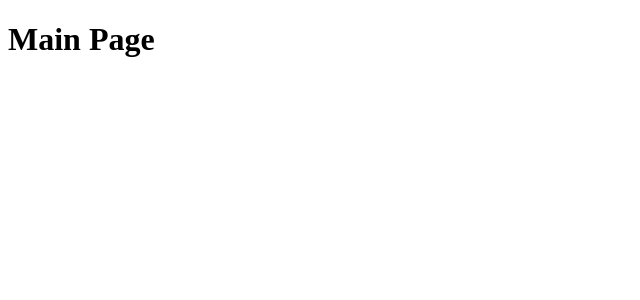
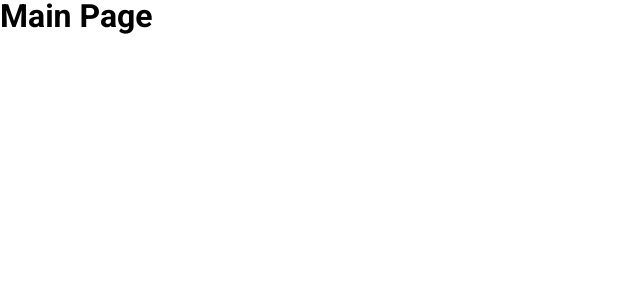
Before and after one commit to PIQON/Netflix, a React (Vite) app: page / in a window 1280 px wide. Shown: the top 300 px of the page, without its empty margins (0-640 px from the left). Built offline with nearby package versions, Linux system fonts and the light colour scheme.

Commit message:
feat(sass): add a sass and basic configuration

```diff
--- a/index.html
+++ b/index.html
@@ -5,6 +5,12 @@
     <link rel="icon" type="image/svg+xml" href="/vite.svg" />
     <meta name="viewport" content="width=device-width, initial-scale=1.0" />
     <title>Vite + React + TS</title>
+    <link rel="preconnect" href="https://fonts.googleapis.com" />
+    <link rel="preconnect" href="https://fonts.gstatic.com" crossorigin />
+    <link
+      href="https://fonts.googleapis.com/css2?family=Roboto:wght@400;500;700&display=swap"
+      rel="stylesheet"
+    />
   </head>
   <body>
     <div id="root"></div>
--- a/package.json
+++ b/package.json
@@ -35,6 +35,7 @@
     "prettier": "^2.8.8",
     "react-router": "^6.11.2",
     "react-router-dom": "^6.11.2",
+    "sass": "^1.62.1",
     "typescript": "^5.0.4",
     "vite": "^4.3.2"
   },
--- a/src/main.tsx
+++ b/src/main.tsx
@@ -1,6 +1,8 @@
 import React from 'react';
 import ReactDOM from 'react-dom/client';
 import { App } from './App';
+
+import './scss/style.scss';
 
 ReactDOM.createRoot(document.getElementById('root') as HTMLElement).render(
   <React.StrictMode>
--- /dev/null
+++ b/src/scss/abstracts/_variables.scss
@@ -0,0 +1,4 @@
+:root {
+  --clr-neutral-400: #ffffff;
+  --clr-universal-400: #e50914;
+}
--- /dev/null
+++ b/src/scss/base/_reset.scss
@@ -0,0 +1,13 @@
+*,
+*::before,
+*::after {
+  margin: 0;
+  padding: 0;
+  box-sizing: border-box;
+}
+
+body {
+  font-family: 'Roboto', sans-serif;
+  line-height: 1;
+  font-weight: 400;
+}
--- /dev/null
+++ b/src/scss/style.scss
@@ -0,0 +1,2 @@
+@use './abstracts/variables' as *;
+@use './base/reset' as *;
```
Also changed, not shown: src/scss/abstracts/_mixins.scss (added, +16 -0 lines), 1 other file (tests, documents, lock files or other folders).
